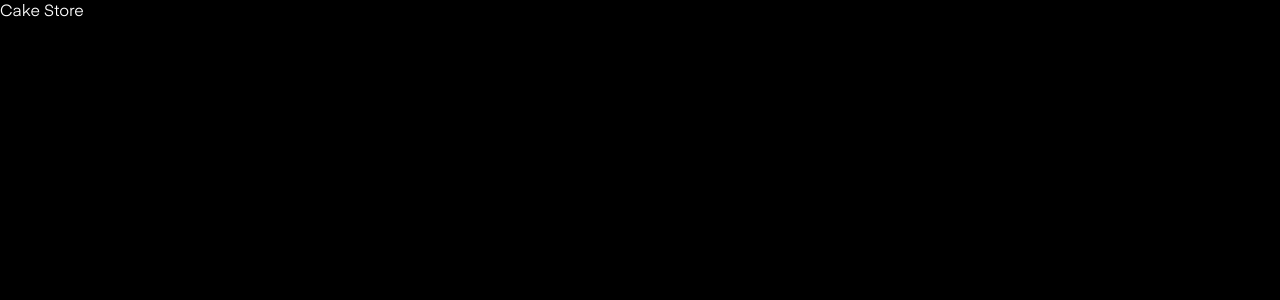
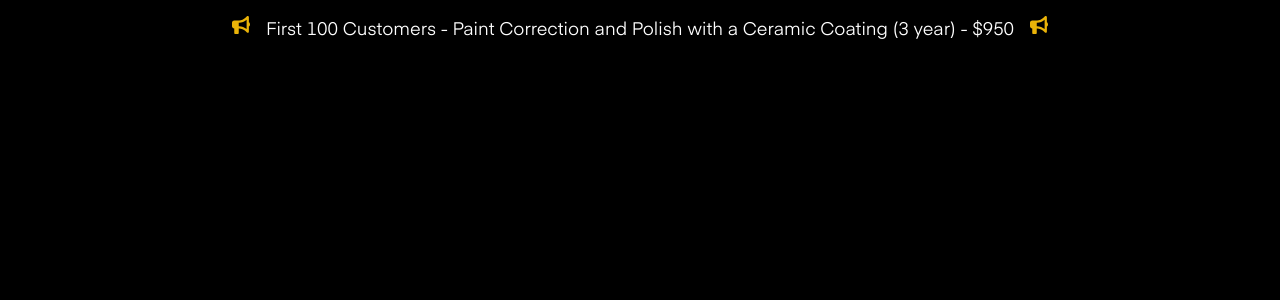
Before and after one commit to jsc604/technica, a Next.js app: page / in a window 1280 px wide. Shown: the top 300 px of the page. Built offline with nearby package versions, Linux system fonts and the light colour scheme.

Commit message:
complete promotion banner

```diff
--- /dev/null
+++ b/app/components/PromotionBanner.tsx
@@ -0,0 +1,14 @@
+import { faBullhorn } from "@fortawesome/free-solid-svg-icons";
+import { FontAwesomeIcon } from "@fortawesome/react-fontawesome";
+
+const PromotionBanner = () => {
+  return (
+    <div className="flex justify-center text-lg align-center p-4">
+      <FontAwesomeIcon icon={faBullhorn} className="text-yellow-500"/>
+      <h1 className="mx-4">First 100 Customers - Paint Correction and Polish with a Ceramic Coating (3 year) - $950</h1>
+      <FontAwesomeIcon icon={faBullhorn} className="text-yellow-500"/>
+    </div>
+  )
+};
+
+export default PromotionBanner;
--- a/app/layout.tsx
+++ b/app/layout.tsx
@@ -1,5 +1,7 @@
 import './globals.css'
-import localFont from 'next/font/local'
+import PromotionBanner from './components/PromotionBanner'
+
+import localFont from 'next/font/local';
 const eina01 = localFont({
   src: [
     {
@@ -26,6 +28,10 @@ const eina01 = localFont({
   variable: '--font-eina01',
 })
 
+import "@fortawesome/fontawesome-svg-core/styles.css";
+import { config } from "@fortawesome/fontawesome-svg-core";
+config.autoAddCss = false;
+
 export const metadata = {
   title: 'Technica Automotive',
   description: 'Automotive Detailing, Ceramic Coating, Paint Correction',
@@ -38,7 +44,11 @@ export default function RootLayout({
 }) {
   return (
     <html lang="en" className={`${eina01.variable} font-sans text-white bg-black`}>
-      <body>{children}</body>
+      <body>
+        <PromotionBanner />
+        {children}
+      </body>
+
     </html>
   )
 }
--- a/app/page.tsx
+++ b/app/page.tsx
@@ -3,7 +3,6 @@ import Image from 'next/image'
 export default function Home() {
   return (
     <main className="">
-      <p>Cake Store</p>
     </main>
   )
 }
--- a/package.json
+++ b/package.json
@@ -9,6 +9,9 @@
     "lint": "next lint"
   },
   "dependencies": {
+    "@fortawesome/fontawesome-svg-core": "^6.4.0",
+    "@fortawesome/free-solid-svg-icons": "^6.4.0",
+    "@fortawesome/react-fontawesome": "^0.2.0",
     "@types/node": "18.15.11",
     "@types/react": "18.0.37",
     "@types/react-dom": "18.0.11",
```
Also changed, not shown: 1 other file (tests, documents, lock files or other folders).
